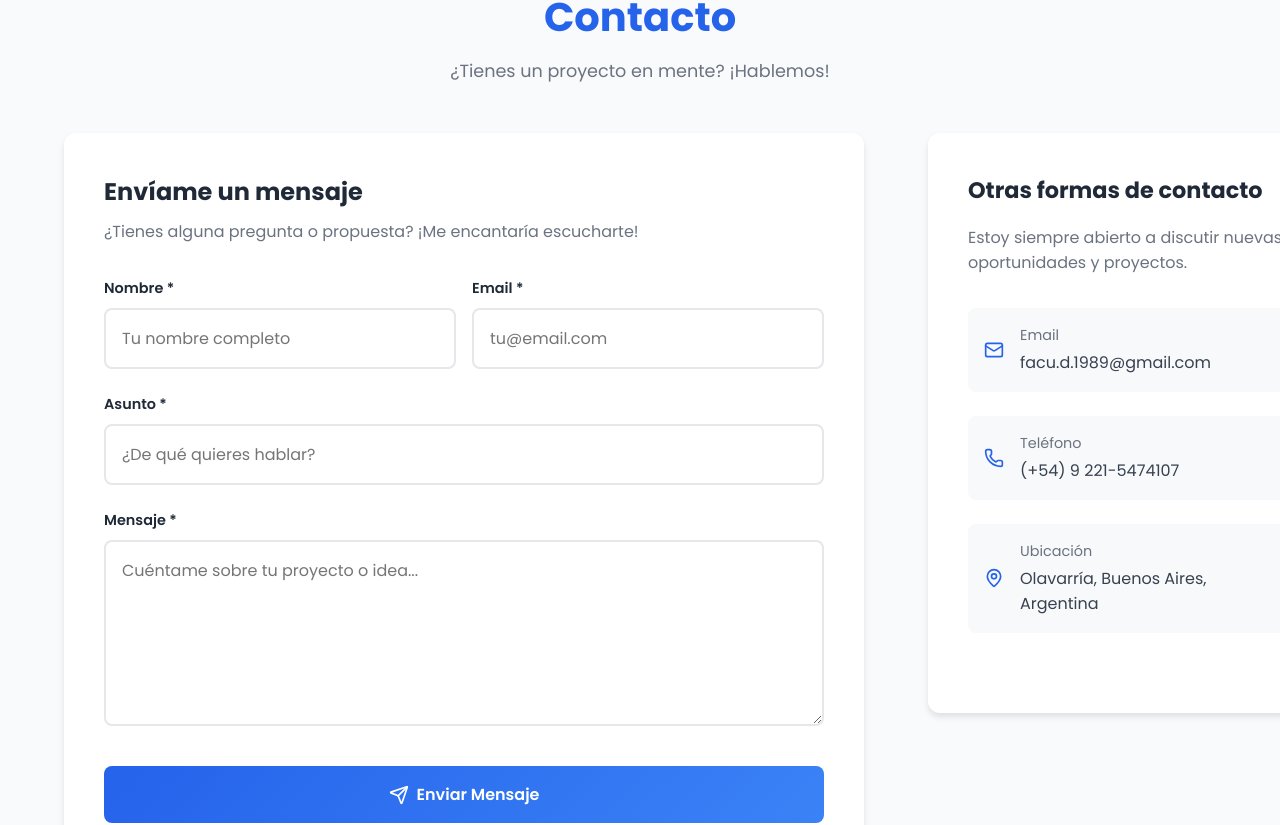
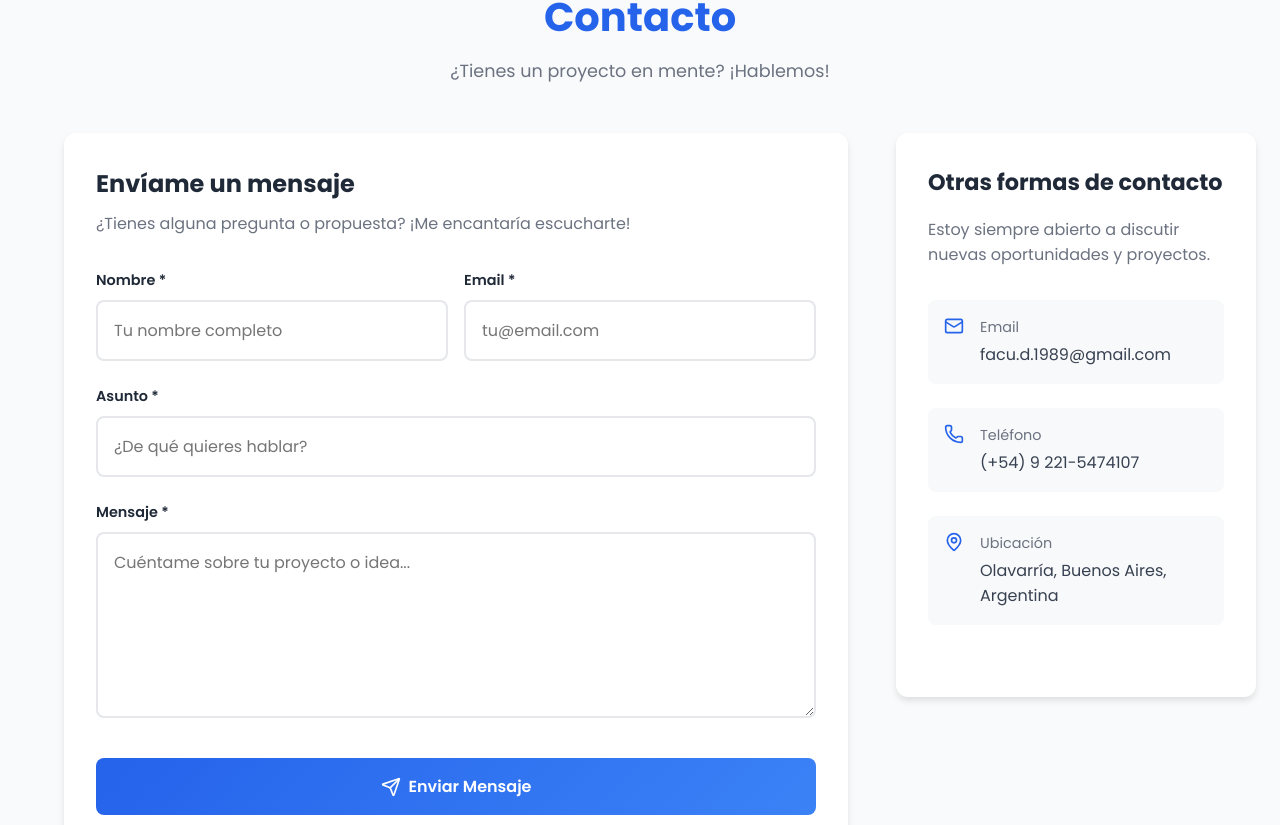
Before and after one commit to FacuDee/PortfolioPersonal, a React (Vite) app: page / in a window 1280 px wide. Shown: the part 5057-5882 px from the top of the page. Built offline with nearby package versions, Linux system fonts and the light colour scheme.

Commit message:
cambios menores de estilos

```diff
--- a/src/components/sections/Contact.css
+++ b/src/components/sections/Contact.css
@@ -4,14 +4,14 @@
 
 .contact-content {
   display: grid;
-  grid-template-columns: 1fr 400px;
-  gap: 4rem;
+  grid-template-columns: 1fr 360px;
+  gap: 3rem;
   align-items: start;
 }
 
 .contact-form-container {
   background-color: white;
-  padding: 2.5rem;
+  padding: 2rem;
   border-radius: var(--border-radius-lg);
   box-shadow: var(--box-shadow);
 }
@@ -23,7 +23,7 @@
 
 .contact-info-card {
   background-color: white;
-  padding: 2.5rem;
+  padding: 2rem;
   border-radius: var(--border-radius-lg);
   box-shadow: var(--box-shadow);
 }
@@ -48,7 +48,6 @@
 
 .contact-methods li {
   display: flex;
-  align-items: center;
   gap: 1rem;
   margin-bottom: 1.5rem;
   padding: 1rem;
```
